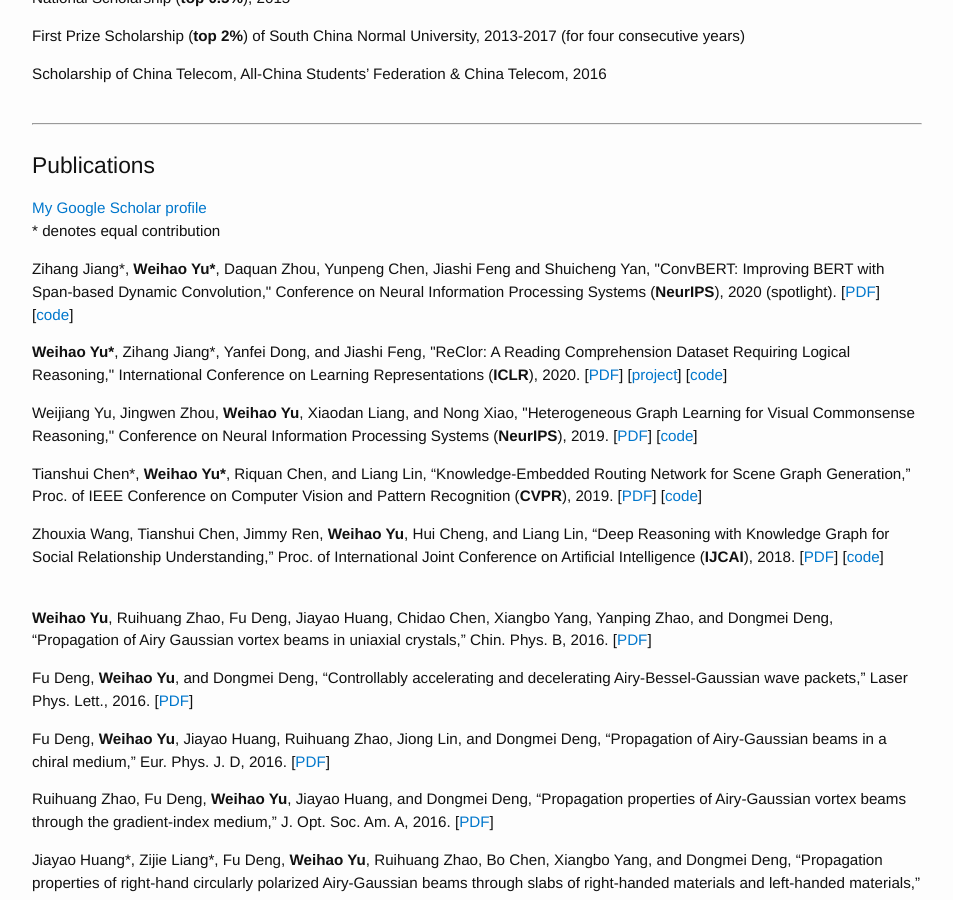
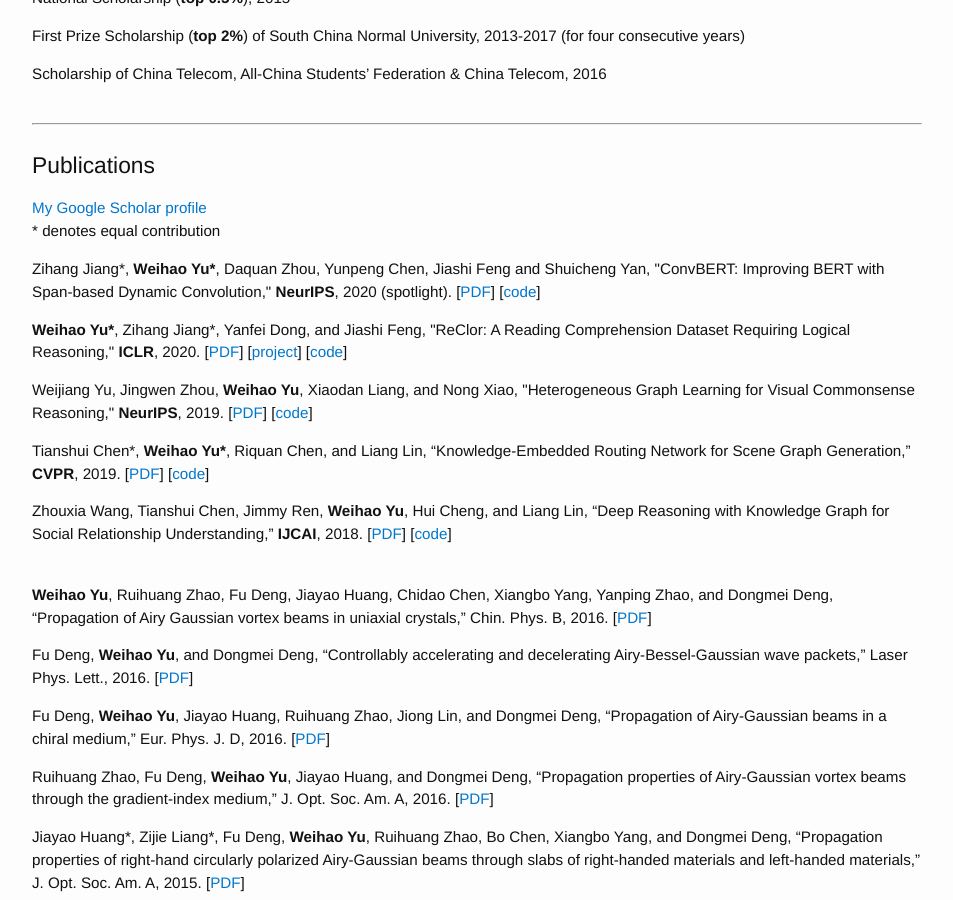
Before and after one commit to yuweihao/yuweihao.github.io, a Jekyll site: the page built from index.html, in a window 1280 px wide and 900 px high, scrolled down 996 px. Shown: the whole window, without its empty margins (163-1116 px from the left). Built offline with Jekyll 4.4.1, drawn with Linux system fonts in a browser that asks for light colours; comment, search, counter and statistics services are not loaded.

Commit message:
Update index.html

```diff
--- a/index.html
+++ b/index.html
@@ -93,15 +93,15 @@ Scholarship of China Telecom, All-China Students’ Federation & China Telecom,
 </p>
 
 
-<p> Zihang Jiang*, <strong>Weihao Yu*</strong>, Daquan Zhou, Yunpeng Chen, Jiashi Feng and Shuicheng Yan, "ConvBERT: Improving BERT with Span-based Dynamic Convolution," Conference on Neural Information Processing Systems (<strong>NeurIPS</strong>), 2020 (spotlight). [<a href="https://arxiv.org/abs/2008.02496" target="_blank" rel="external">PDF</a>] [<a href="https://github.com/yitu-opensource/ConvBert" target="_blank" rel="external">code</a>]</p>
+<p> Zihang Jiang*, <strong>Weihao Yu*</strong>, Daquan Zhou, Yunpeng Chen, Jiashi Feng and Shuicheng Yan, "ConvBERT: Improving BERT with Span-based Dynamic Convolution," <strong>NeurIPS</strong>, 2020 (spotlight). [<a href="https://arxiv.org/abs/2008.02496" target="_blank" rel="external">PDF</a>] [<a href="https://github.com/yitu-opensource/ConvBert" target="_blank" rel="external">code</a>]</p>
 
-<p> <strong>Weihao Yu*</strong>, Zihang Jiang*, Yanfei Dong, and Jiashi Feng, "ReClor: A Reading Comprehension Dataset Requiring Logical Reasoning," International Conference on Learning Representations (<strong>ICLR</strong>), 2020. [<a href="https://openreview.net/pdf?id=HJgJtT4tvB" target="_blank" rel="external">PDF</a>] [<a href="http://whyu.me/reclor/" target="_blank" rel="external">project</a>] [<a href="https://github.com/yuweihao/reclor" target="_blank" rel="external">code</a>]</p>
+<p> <strong>Weihao Yu*</strong>, Zihang Jiang*, Yanfei Dong, and Jiashi Feng, "ReClor: A Reading Comprehension Dataset Requiring Logical Reasoning," <strong>ICLR</strong>, 2020. [<a href="https://openreview.net/pdf?id=HJgJtT4tvB" target="_blank" rel="external">PDF</a>] [<a href="http://whyu.me/reclor/" target="_blank" rel="external">project</a>] [<a href="https://github.com/yuweihao/reclor" target="_blank" rel="external">code</a>]</p>
 
-<p> Weijiang Yu, Jingwen Zhou, <strong>Weihao Yu</strong>, Xiaodan Liang, and Nong Xiao, "Heterogeneous Graph Learning for Visual Commonsense Reasoning," Conference on Neural Information Processing Systems (<strong>NeurIPS</strong>), 2019. [<a href="https://papers.nips.cc/paper/8544-heterogeneous-graph-learning-for-visual-commonsense-reasoning.pdf" target="_blank" rel="external">PDF</a>] [<a href="https://github.com/yuweijiang/HGL-pytorch" target="_blank" rel="external">code</a>]</p>
+<p> Weijiang Yu, Jingwen Zhou, <strong>Weihao Yu</strong>, Xiaodan Liang, and Nong Xiao, "Heterogeneous Graph Learning for Visual Commonsense Reasoning," <strong>NeurIPS</strong>, 2019. [<a href="https://papers.nips.cc/paper/8544-heterogeneous-graph-learning-for-visual-commonsense-reasoning.pdf" target="_blank" rel="external">PDF</a>] [<a href="https://github.com/yuweijiang/HGL-pytorch" target="_blank" rel="external">code</a>]</p>
 
-<p>Tianshui Chen*, <strong>Weihao Yu*</strong>, Riquan Chen, and Liang Lin, “Knowledge-Embedded Routing Network for Scene Graph Generation,” Proc. of IEEE Conference on Computer Vision and Pattern Recognition (<strong>CVPR</strong>), 2019. [<a href="/pdf/CVPR2019_KERN.pdf" target="_blank" rel="external">PDF</a>] [<a href="https://github.com/yuweihao/KERN" target="_blank" rel="external">code</a>]</p>
+<p>Tianshui Chen*, <strong>Weihao Yu*</strong>, Riquan Chen, and Liang Lin, “Knowledge-Embedded Routing Network for Scene Graph Generation,” <strong>CVPR</strong>, 2019. [<a href="/pdf/CVPR2019_KERN.pdf" target="_blank" rel="external">PDF</a>] [<a href="https://github.com/yuweihao/KERN" target="_blank" rel="external">code</a>]</p>
 
-<p>Zhouxia Wang, Tianshui Chen, Jimmy Ren, <strong>Weihao Yu</strong>, Hui Cheng, and Liang Lin, “Deep Reasoning with Knowledge Graph for Social Relationship Understanding,”  Proc. of International Joint Conference on Artificial Intelligence (<strong>IJCAI</strong>), 2018. [<a href="https://arxiv.org/pdf/1807.00504.pdf" target="_blank" rel="external">PDF</a>] [<a href="https://github.com/wzhouxiff/SR" target="_blank" rel="external">code</a>]</p>
+<p>Zhouxia Wang, Tianshui Chen, Jimmy Ren, <strong>Weihao Yu</strong>, Hui Cheng, and Liang Lin, “Deep Reasoning with Knowledge Graph for Social Relationship Understanding,” <strong>IJCAI</strong>, 2018. [<a href="https://arxiv.org/pdf/1807.00504.pdf" target="_blank" rel="external">PDF</a>] [<a href="https://github.com/wzhouxiff/SR" target="_blank" rel="external">code</a>]</p>
 
 <br>
 
```
